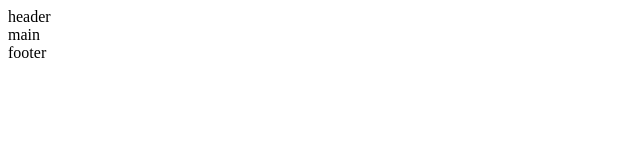
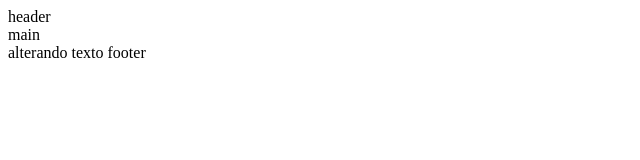
Before and after one commit to trucopaulista/treinamento, a plain HTML site: page index.html in a window 1280 px wide. Shown: the whole page, without its empty margins (0-640 px from the left). Drawn offline with Linux system fonts and the light colour scheme.

Commit message:
Alterando texto footer

```diff
--- a/index.html
+++ b/index.html
@@ -14,7 +14,7 @@
     </main>
 
     <footer>
-      footer
+      alterando texto footer
     </footer>
   </body>
 </html>
```
